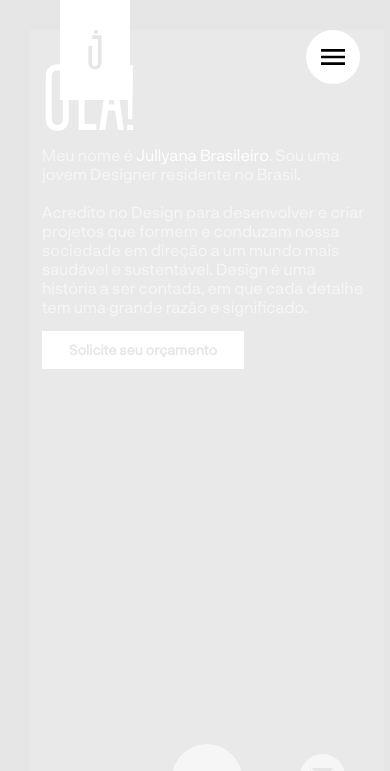
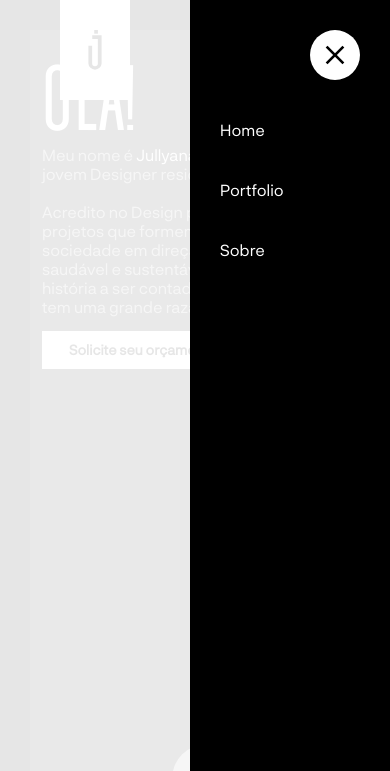
Before and after one commit to jullyanabrasileiro/course-udemy-frontend-design-essencial, a plain HTML site: page index.html in a window 390 px wide. Both pictures are taken after a click on the button 333 px from the left and 57 px from the top of the page. Shown: the top 771 px of the page. Drawn offline with nearby package versions, Linux system fonts and the light colour scheme; files whose address does not match are found by name.

Commit message:
debug mobile menu ok

```diff
--- a/css/style.css
+++ b/css/style.css
@@ -220,8 +220,8 @@ p {
     }
 
     .sp-btn-menu-mobile {
-        width: 54px;
-        height: 54px;
+        width: 50px;
+        height: 50px;
         display: block;
         border-radius: 50%;
         border: none;
@@ -239,7 +239,7 @@ p {
     }
 
     .sp-menu-mobile {
-        width: 240px;
+        width: 200px;
         height: 100vh;
         display: block;
         background-color: #000;
@@ -738,7 +738,7 @@ p {
 
 @media screen and (min-width: 992px) {
 
-    .sp-menu-mobile {
+    .sp-menu-mobile, .sp-btn-menu-mobile {
         display: none;
     }
 
--- a/js/main.js
+++ b/js/main.js
@@ -3,7 +3,6 @@ var btnContact = document.querySelector('.sp-btn-contact');
 var toggleModal = document.querySelectorAll('.sp-toggle-modal');
 var toggleMenu = document.querySelectorAll('.sp-toggle-menu');
 var menuMobile = document.querySelectorAll('.sp-menu-mobile');
-var btnMenuMobIcon = document.querySelectorAll('.sp-btn-menu-mobile ion-icon');
 
 //PÁGINA PRELOADER
 window.addEventListener('load', function () {
@@ -27,9 +26,13 @@ for (var m = 0; m < toggleMenu.length; m++) {
     toggleMenu[m].addEventListener('click', function () {
       var overlay = document.querySelector('.sp-menu-overlay');
       overlay.classList.toggle('sp-is-open');
-        menuMobile.classList.toggle('sp-menu-is-closed');
-        menuMobile.classList.toggle('sp-menu-is-open');
 
+      for (var i = 0; i < menuMobile.length; i++) {
+        menuMobile[i].classList.toggle('sp-menu-is-closed');
+        menuMobile[i].classList.toggle('sp-menu-is-open');
+      }
+
+      var btnMenuMobIcon = this.querySelector('ion-icon');
       var icon = btnMenuMobIcon.getAttribute('name');
 
       if (icon === 'menu') {
@@ -37,16 +40,14 @@ for (var m = 0; m < toggleMenu.length; m++) {
       } else {
         btnMenuMobIcon.setAttribute('name', 'menu');
       }
-
     });
-}
+  };
 
 //Abrindo e fechando o Modal de Orçamento
 for (var i = 0; i < toggleModal.length; i++) {
     toggleModal[i].addEventListener('click', function () {
         var overlay = document.querySelector('.sp-overlay');
         var modalOcamento = document.querySelector('#sp-modal-orcamento');
-
         overlay.classList.toggle('sp-is-open');
         modalOcamento.classList.toggle('sp-is-open');
         modalOcamento.classList.toggle('sp-slide-top-in');
```
Lines whose indentation alone changed are shown as unchanged.
